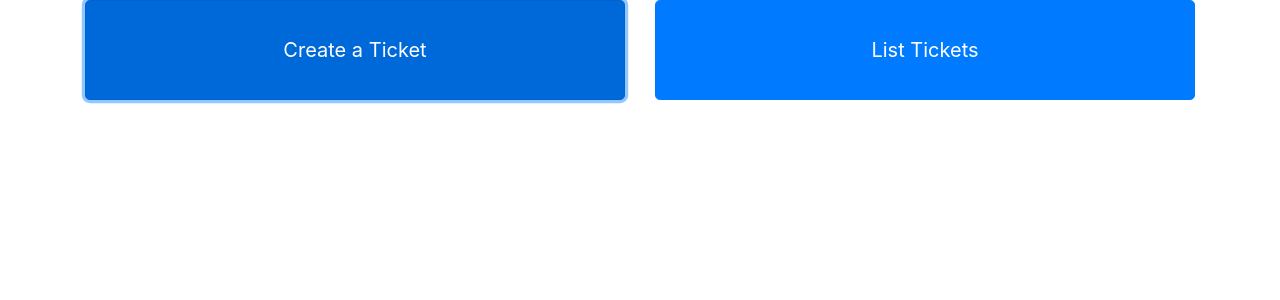
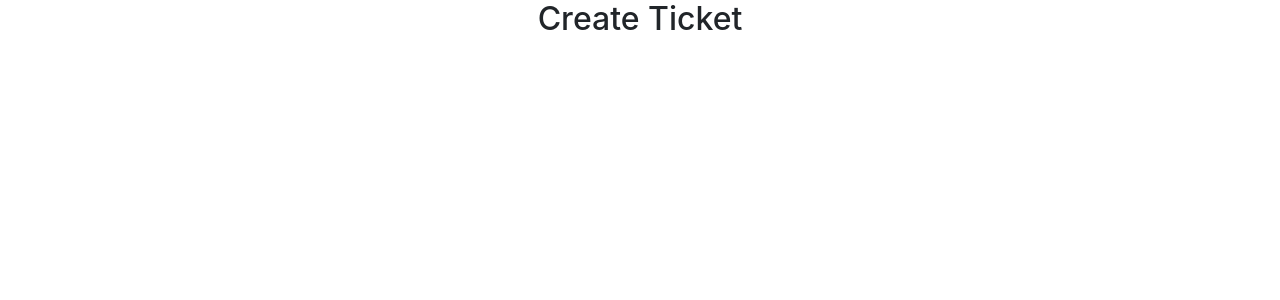
Before and after one commit to LarsErlandson5/tech-cage, a React (Create React App) app: page / in a window 1280 px wide. Both pictures are taken after a click on the button "Create a Ticket". Shown: the top 300 px of the page. Built offline with nearby package versions, Linux system fonts and the light colour scheme.

Commit message:
make buttons open component pages

```diff
--- a/src/App.js
+++ b/src/App.js
@@ -2,7 +2,7 @@ import React from 'react';
 import './App.css';
 import HomePage from './HomePage'
 import CreateTicketPage from './CreateTicketPage'
-import ViewTicketPage from './ViewTicketPage'
+import QueuePage from './QueuePage'
 
 export default class App extends React.Component {
   constructor(props) {
@@ -15,13 +15,22 @@ export default class App extends React.Component {
     };
   }
 
+  onClick = (component) => {
+    this.setState({
+      displayHomePage: false,
+      displayTicketList: false,
+      displayCreateTicket: false,
+      [component]: true
+    });
+  }
+
   render() {
     return (
       <div className="App">
         <div>
-          {this.state.displayHomePage ? <HomePage /> : null}
+          {this.state.displayHomePage ? <HomePage onClick={this.onClick} /> : null}
           {this.state.displayCreateTicket ? <CreateTicketPage /> : null}
-          {this.state.displayTicketList ? <ViewTicketPage /> : null}
+          {this.state.displayTicketList ? <QueuePage /> : null}
         </div>
       </div>
     );
--- a/src/CreateTicketPage/index.js
+++ b/src/CreateTicketPage/index.js
@@ -0,0 +1,11 @@
+import React from 'react'
+
+export default class CreateTicketPage extends React.Component {
+  render() {
+    return (
+    <div>
+        <h2>Create Ticket</h2>
+    </div>
+    )
+  }
+}
--- a/src/HomePage/index.js
+++ b/src/HomePage/index.js
@@ -3,19 +3,15 @@ import { Button, Container, Row, Col } from 'react-bootstrap'
 import './index.css'
 
 export default class HomePage extends React.Component {
-  constructor(props) {
-    super(props);
-  }
-
   render() {
     return (
       <Container>
         <Row>
           <Col>
-            <Button variant="primary" size="lg">Create a Ticket</Button>
+            <Button variant="primary" size="lg" onClick={() => this.props.onClick('displayCreateTicket')}>Create a Ticket</Button>
           </Col>
           <Col>
-            <Button variant="primary" size="lg">List Tickets</Button>
+            <Button variant="primary" size="lg" onClick={() => this.props.onClick('displayTicketList')}>List Tickets</Button>
           </Col>
         </Row>
       </Container>
--- a/src/QueuePage/index.js
+++ b/src/QueuePage/index.js
@@ -0,0 +1,11 @@
+import React from 'react'
+
+export default class QueuePage extends React.Component {
+  render() {
+    return (
+    <div>
+        <h2>Ticket List</h2>
+    </div>
+    )
+  }
+}
```
